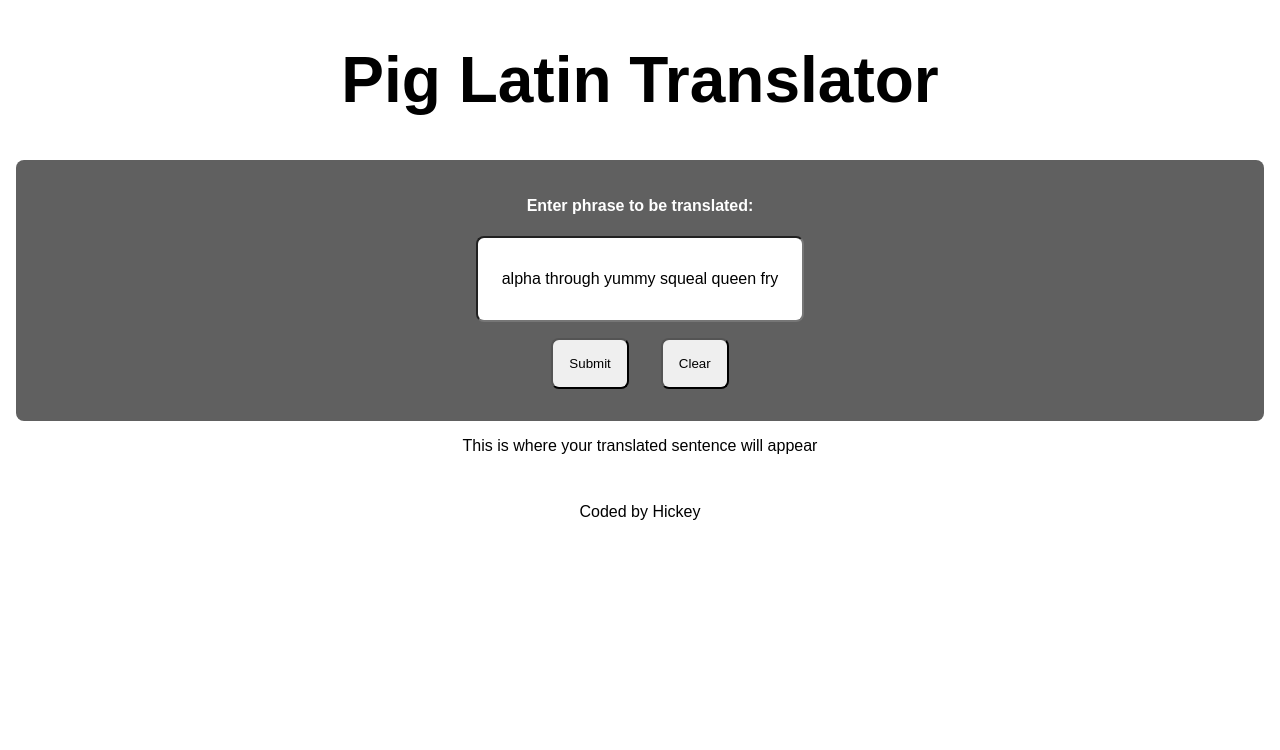
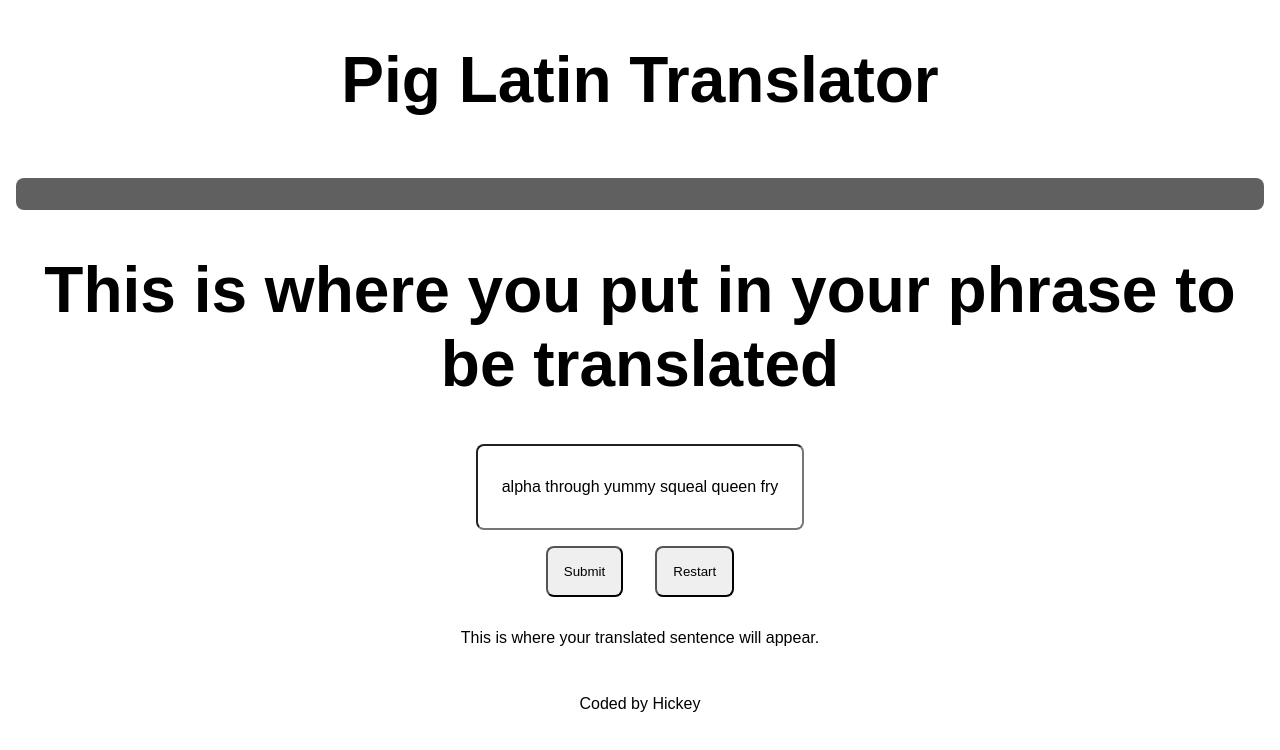
Before and after one commit to kickeyhickey/Pig-Latin, a React (Create React App) app: page / in a window 1280 px wide. Shown: the top 750 px of the page. Built offline with nearby package versions, Linux system fonts and the light colour scheme.

Commit message:
started logic

```diff
--- a/src/App.js
+++ b/src/App.js
@@ -1,103 +1,133 @@
 import React, { Component } from 'react'
 import './App.css'
-
 
 export default class App extends Component {
   constructor(props) {
     super(props)
+    // the state object holds information that can be displayed to the user and updated throughout the program
     this.state = {
+      // "phrase" is the text entered by the user - right now there are test words hard coded to make the process of testing your code faster and easier
+      // ACTION ITEM: when you are ready for your full user experience, delete the test words so phrase is assigned an empty string
       phrase: "alpha through yummy squeal queen fry",
-      phraseTranslated: "This is where your translated sentence will appear"
+      // "phraseTranslated" is what the user will see appear on the page as Pig Latin, it starts as the preset message and updates when your user clicks the "submit" button
+      phraseTranslated: "This is where your translated sentence will appear."
     }
   }
 
+  // The "myPigLatinCodeHere" function is where you will put your logic to convert the sentence entered by the user to Pig Latin
+
   myPigLatinCodeHere = () => {
-    let userInput = this.state.phrase.split(" ");
+    let userInput = this.state.phrase.split(" ")
     console.log("userInput", userInput);
 
 
+    // the variable "userInput" will contain the text input from the user modified into an array of words
+
+    // no need to change this variable
+    // now that we have an array of words, we can map over the array and access each word
+    // ACTION ITEM: use "currentWord" as a starting point for your code
     let translatedWordsArray = userInput.map(currentWord => {
       console.log("currentWord", currentWord);
-
       let vowelsArray = currentWord.split("").filter(vowel => {
         return vowel === "a" || vowel === "e" || vowel === "i" || vowel === "o" || vowel === "u"
       })
       console.log("vowelsArray", vowelsArray);
 
 
-      // Your code here!
       let vowels = [/aeiou/i]
       let vowelIndex = currentWord.match(/[aeiou]/i) || 0;
       let vowel = currentWord.indexOf(vowelIndex[0])
       let yChar = currentWord.indexOf('y')
 
+
+
+      // your code here!
+      // create a variable using regular expressions with all of the vowels, that are case insensitive
+
       //search to see if the first letter of the current word is a vowel, if so, return the word + "way"
       if (vowel === 0) {
         return currentWord + "way"
       }
+
       //search to see if the first index of the word is "q", if so return the word, up to the 2nd vowel (this removes the q + u), and return current
-      else if (currentWord[0] === 'q' || currentWord[0] === 'q' && currentWord[1] === 'u') {
-        return currentWord.substring(vowel + 1) + currentWord.substring(0, vowel + 1) + 'ay'
-      }
+
       //search to see if the second letter of the current word is q, if so, return the current word up to the vowel + 1, and append const1 (usually s), q, and the next vowel
-      else if (currentWord[1] === 'q') {
-        return currentWord.substring(vowel + 1) + currentWord.substring(0, vowel + 1) + 'ay'
-      }
-      // search to see if the first letter of the current word is y
+
+
+      //search to see if the first letter of the current word is y
       //if so, return the substring up to the first vowel after y, and append to the end of the sliced currentWord the characters up to the yChar
-      else if (yChar === 0) {
-        return currentWord.substring(yChar + 1) + currentWord.substring(0, yChar) + 'ay'
-      }
+
+
       //if the word does not contain values found in vowel, and does contain a y
       //return the substring up to the y character, and append the substring up to
 
-      else if (currentWord.match('y') && currentWord.match(vowels) !== true) {
-        return currentWord.substring(yChar) + currentWord.substring(0, yChar) + 'ay'
-      }
-      else { return currentWord.substring(vowel) + currentWord.substring(0, vowel) + 'ay' }
 
+
+
+
+      // Remember: console.log is your friend :)
+      // ACTION ITEM: change the value of currentWord to the name of whatever variable you made containing your Pig Latin'd word
+
+
+      // joining the array back to a string of translated words
+
+      // the setState method will take your information from "translatedWords" and update the state object that is displayed to the user
+
+      // this method restarts the game by setting the original state
+      // ACTION ITEM: when you are ready for your full user experience, delete the test words in phrase so that is assigned an empty string
+      return currentWord
     })
 
     let translatedWords = translatedWordsArray.join(" ")
-    console.log("translatedWords", translatedWords);
+    console.log("translated word", translatedWords);
+    this.setState({ phraseTranslated: translatedWords })
 
-    this.setState({ phraseTranslated: translatedWords })
   }
-
-
   restartGame = () => {
     this.setState({
-      phrase: "alpha through yummy squal queen fry",
-      phraseTranslated: "this is where your translated sentence will appear"
+      phrase: "alpha through yummy squeal queen fry",
+      phraseTranslated: "This is where your translated sentence will appear."
     })
   }
 
+  // this method prevents React from refreshing the page unnecessarily
   setUpPreventDefault = (e) => {
     e.preventDefault()
     this.myPigLatinCodeHere()
   }
 
+  // this method takes the input and saves the value in this.state.phrase so we can use the input in our program
+
   handleInput = (e) => {
-    // this method takes the input and saves the value in the this.state.phrase so we can use the input in our program
     this.setState({ phrase: e.target.value })
   }
+
+
+
+
 
   render() {
     return (
       <>
         <h1>Pig Latin Translator</h1>
-        <div className="inputArea">
-          <h4> Enter phrase to be translated:</h4>
+        <img></img>
+        <div className='inputArea'></div>
+        <h1>This is where you put in your phrase to be translated</h1>
         <input
           type="text"
-            className="userInput"
+          className='userInput'
           onChange={this.handleInput}
           value={this.state.phrase}
         />
         <br />
-          <button onClick={this.setUpPreventDefault}>Submit</button>
-          <button onClick={this.restartGame}>Clear</button>
-        </div>
+        <button
+          onClick={this.setUpPreventDefault}
+        >Submit
+        </button>
+        <button
+          onClick={this.restartGame}
+        >Restart
+        </button>
         <p>{this.state.phraseTranslated}</p>
         <footer>Coded by Hickey</footer>
       </>
```
Lines whose indentation alone changed are shown as unchanged.
